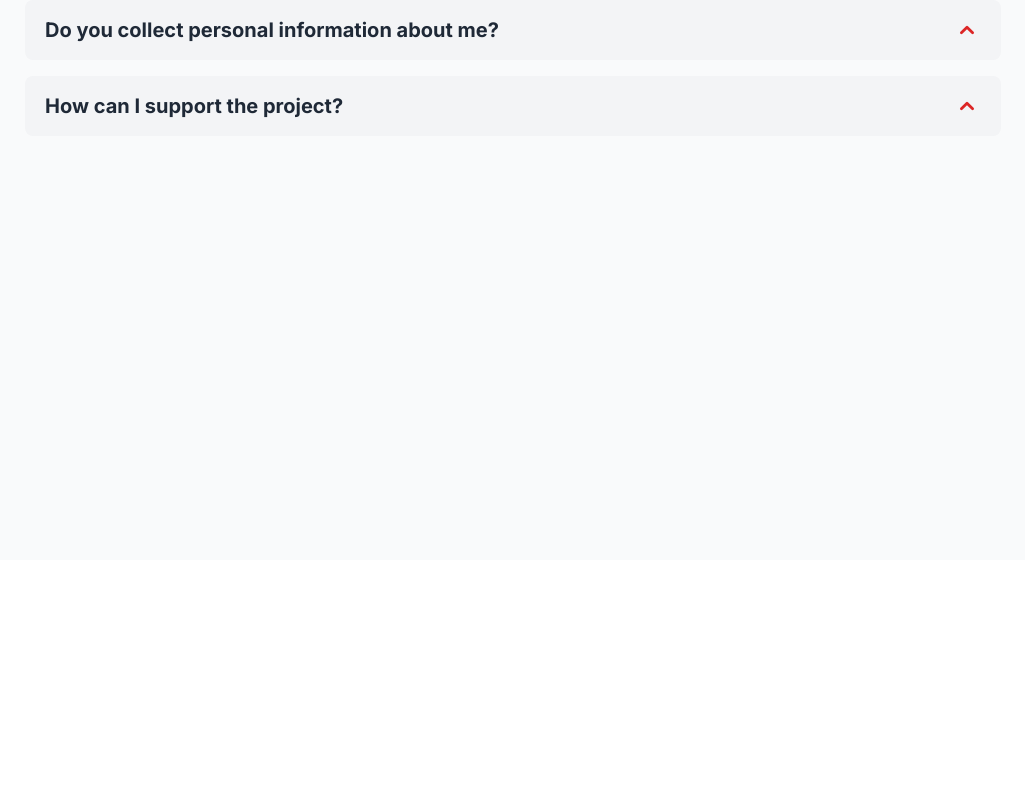
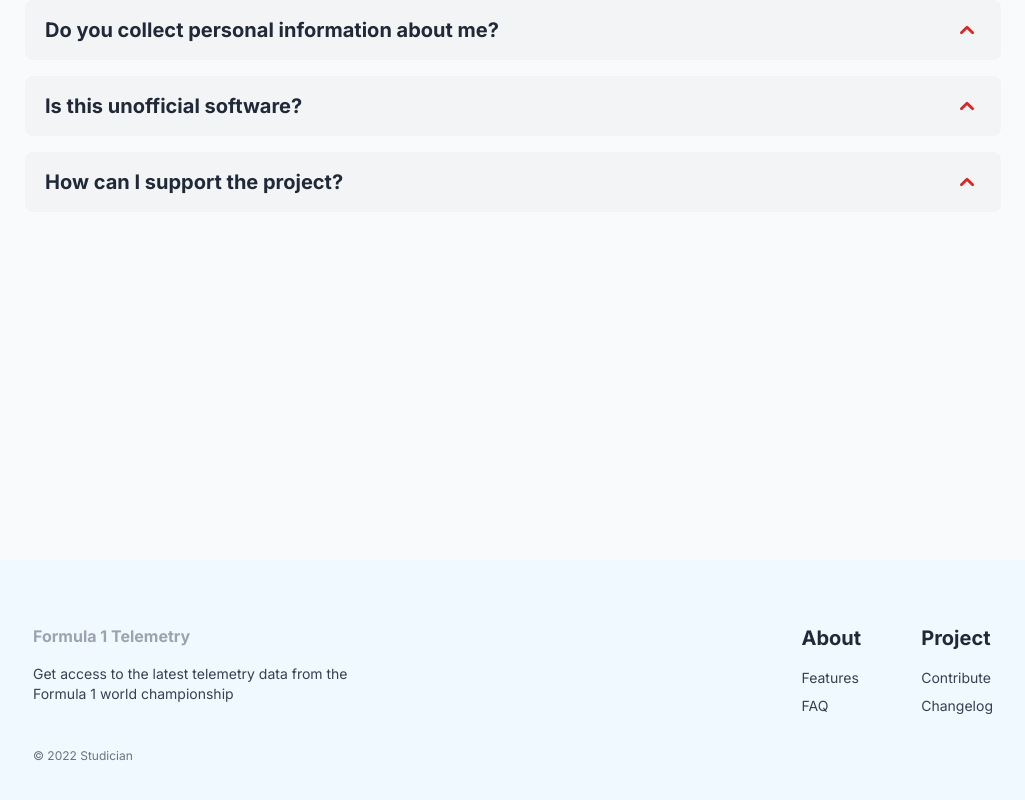
Before and after one commit to milan-codes/the-briefing-room, a Next.js app: page / in a window 1280 px wide. Shown: the part 1904-2704 px from the top of the page, without its empty margins (127-1152 px from the left). Before the commit the page ends 2464 px from the top, so only its background shows below. Built offline with nearby package versions, Linux system fonts and the light colour scheme.

Commit message:
Added footer

```diff
--- /dev/null
+++ b/components/Footer/Footer.tsx
@@ -0,0 +1,30 @@
+import FooterGroup, { FooterGroupProps } from "./FooterGroup";
+
+interface FooterProps {
+  description: string;
+  groups: FooterGroupProps[];
+}
+
+const Footer: React.FC<FooterProps> = ({ description, groups }) => (
+  <footer className="bg-sky-50 dark:bg-gray-900">
+    <div className="max-w-5xl px-6 py-16 mx-auto sm:px-6 lg:px-8">
+      <div className="flex flex-col justify-between sm:flex-row">
+        <div>
+          <div className="font-bold text-gray-400">Formula 1 Telemetry</div>
+
+          <p className="max-w-xs mt-4 text-sm text-gray-700 dark:text-gray-300">{description}</p>
+        </div>
+
+        <div className="grid grid-cols-1 gap-12 sm:grid-cols-2">
+          {groups.map(({ groupTitle, links }, index) => (
+            <FooterGroup key={index} groupTitle={groupTitle} links={links} />
+          ))}
+        </div>
+      </div>
+
+      <p className="mt-8 text-xs text-gray-500">&copy; 2022 Studician</p>
+    </div>
+  </footer>
+);
+
+export default Footer;
--- /dev/null
+++ b/components/Footer/FooterGroup.tsx
@@ -0,0 +1,28 @@
+import Link from "next/link";
+import { UrlObject } from "url";
+
+interface FooterLinkProps {
+  label: string;
+  href: string | UrlObject;
+}
+
+export interface FooterGroupProps {
+  groupTitle: string;
+  links: FooterLinkProps[];
+}
+
+const FooterGroup: React.FC<FooterGroupProps> = ({ groupTitle, links }) => (
+  <div>
+    <p className="text-xl font-semibold text-gray-800 dark:text-gray-200">{groupTitle}</p>
+
+    <nav className="flex flex-col mt-4 space-y-2 text-sm text-gray-500">
+      {links.map(({ label: title, href }, index) => (
+        <Link key={index} href={href}>
+          <a className="text-gray-700 dark:text-gray-300">{title}</a>
+        </Link>
+      ))}
+    </nav>
+  </div>
+);
+
+export default FooterGroup;
--- /dev/null
+++ b/components/Footer/index.tsx
@@ -0,0 +1 @@
+export { default } from "./Footer";
--- a/pages/index.tsx
+++ b/pages/index.tsx
@@ -4,6 +4,7 @@ import Hero from "../components/Hero";
 import Features from "../components/Features";
 import { CogIcon, DatabaseIcon, UserIcon } from "@heroicons/react/outline";
 import Faq from "../components/Faq";
+import Footer from "../components/Footer";
 const Home: NextPage = () => {
   return (
     <div>
@@ -57,6 +58,11 @@ const Home: NextPage = () => {
                 "Lorem ipsum dolor sit amet, consectetur adipiscing elit, sed do eiusmod tempor incididunt ut labore et dolore magna aliqua.",
             },
             {
+              title: "Is this unofficial software?",
+              description:
+                "Lorem ipsum dolor sit amet, consectetur adipiscing elit, sed do eiusmod tempor incididunt ut labore et dolore magna aliqua.",
+            },
+            {
               title: "How can I support the project?",
               description:
                 "Lorem ipsum dolor sit amet, consectetur adipiscing elit, sed do eiusmod tempor incididunt ut labore et dolore magna aliqua.",
@@ -64,6 +70,25 @@ const Home: NextPage = () => {
           ]}
         />
       </div>
+      <Footer
+        description="Get access to the latest telemetry data from the Formula 1 world championship"
+        groups={[
+          {
+            groupTitle: "About",
+            links: [
+              { label: "Features", href: "#features" },
+              { label: "FAQ", href: "#faq" },
+            ],
+          },
+          {
+            groupTitle: "Project",
+            links: [
+              { label: "Contribute", href: "/contribute" },
+              { label: "Changelog", href: "/changelog" },
+            ],
+          },
+        ]}
+      />
     </div>
   );
 };
```
